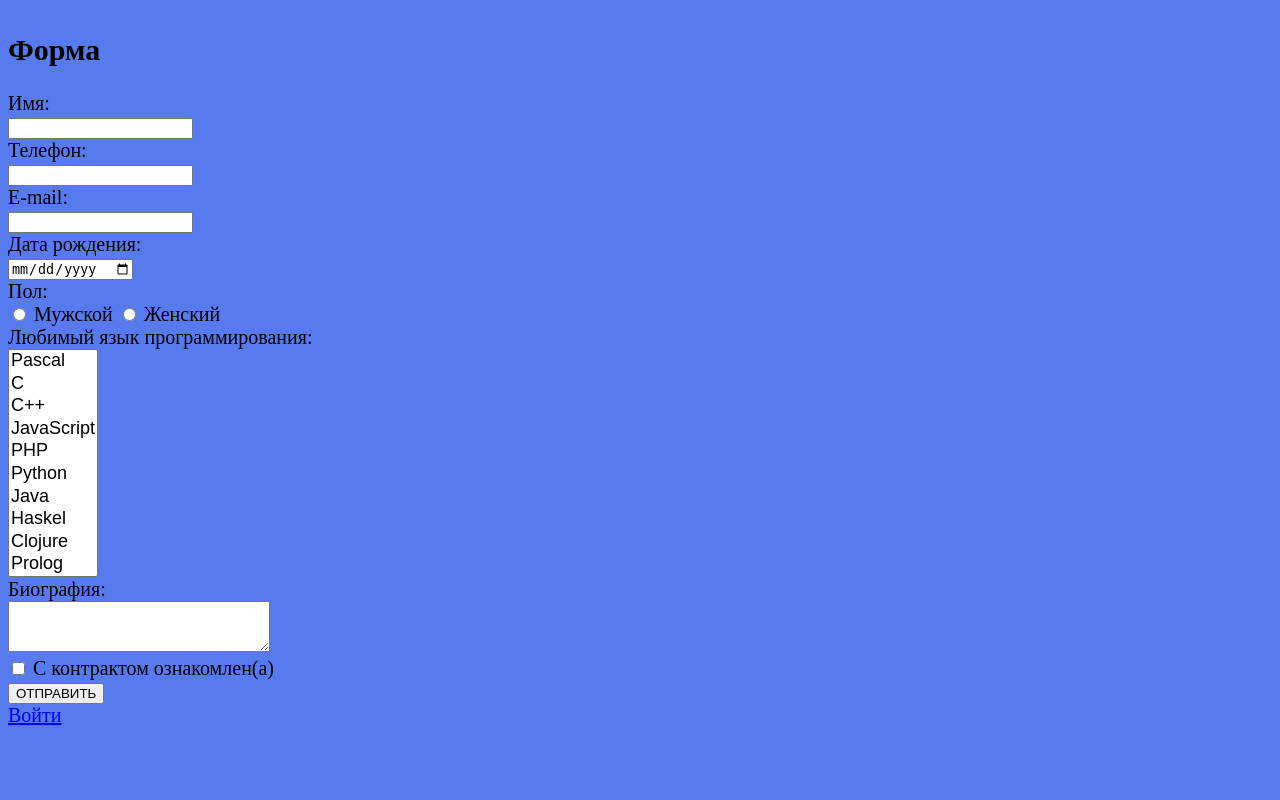
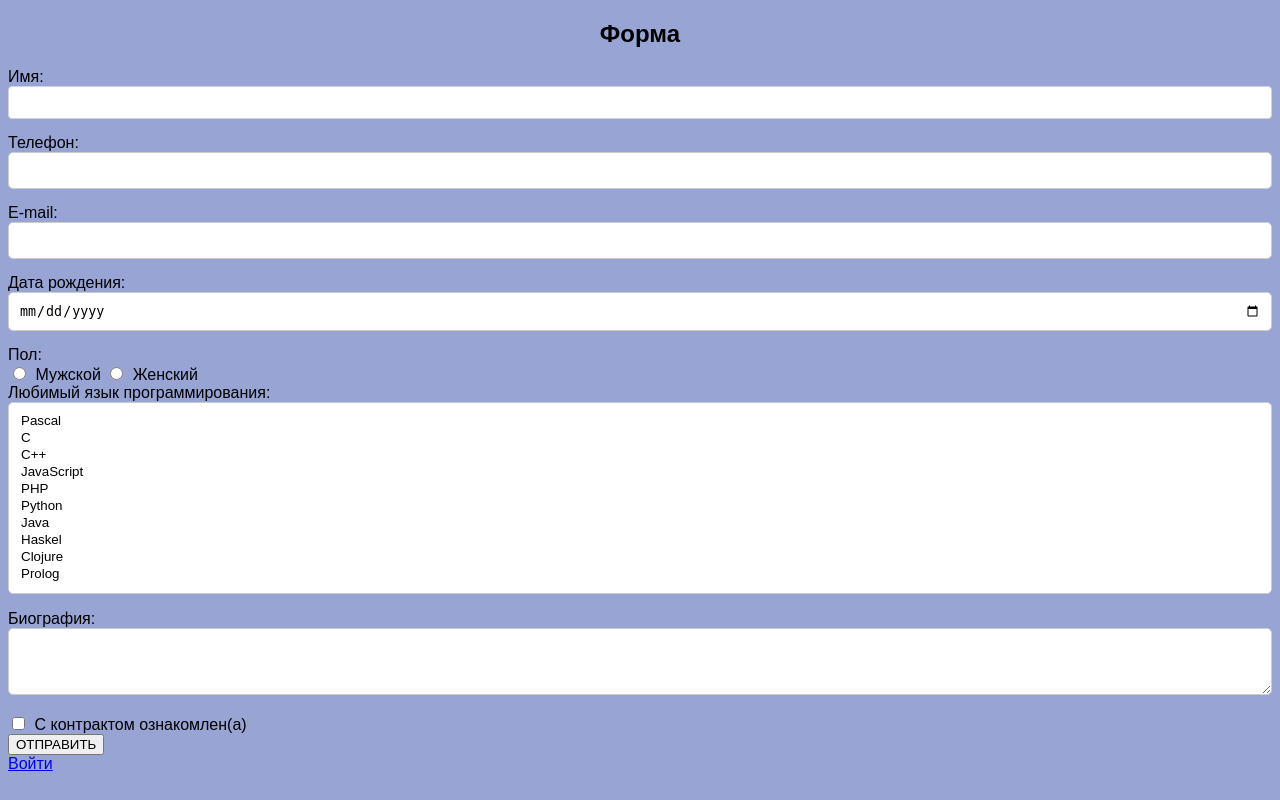
Before and after one commit to Kulikov22/WEB-2-semestr, a PHP site: page /PHP/form.php in a window 1280 px wide. Run offline with PHP 8.4, Linux system fonts and the light colour scheme; data that the repository does not hold is empty.

Commit message:
Update style.css

```diff
--- a/5/PHP/style.css
+++ b/5/PHP/style.css
@@ -1,63 +1,65 @@
 body {
-            font-size: 12px;
-            align-content: center;
-        }
+    font-family: Arial, sans-serif;
+    background-color: #97a4d4;;
+}
 
-        .fon1 {
-            width: 90%;
-            margin: auto;
-            background-color: #dbd18a;
-            border: 2px solid #000000;
-        }
+h2{text-align: center;}
 
-        .submit {
-            width: 100%;
-            display: flex;
-            justify-content: center;
-            align-items: center;
-            min-height: 80px;
-            text-transform: uppercase;
-            letter-spacing: 2px;
-            font-weight: 700;
-            border-radius: 20px;
-            background-color: rgb(0 0 0 / 72%);
-        }
+input[type="text"],
+input[type="tel"],
+input[type="email"],
+input[type="date"],
+textarea,
+select {
+    width: 100%;
+    padding: 10px;
+    margin-bottom: 15px;
+    border: 1px solid #ccc;
+    border-radius: 5px;
+    box-sizing: border-box;
+}
 
-        label {
-            overflow-wrap: break-word;
-        }
+input[type="radio"],
+input[type="checkbox"] {
+    margin-right: 5px;
+}
 
-        .w-50 {
-            width: 100% !important;
-            min-height: 30px;
-        }
+label {
+    font-weight: bold;
+}
 
-        option {
-            font-size: 20px;
-        }
+.submit {
+    padding: 10px 20px;
+    background-color: #390a59;
+    color: #fff;
+    border: none;
+    border-radius: 5px;
+    cursor: pointer;
+}
 
-        @media (min-width: 767px) {
-            body {
-                font-size: 20px;
-                background-color: #577aee;
-            }
+.submit:hover {
+    background-color: #ad00b3;
+}
+.error {
+    border-color: red;
+}
 
-            .fon1 {
-                width: 70%;
-            }
+input[name="names"] {
+    border: 1px solid #ced4da;
+    border-radius: 4px;
+    padding: 8px;
+    width: 100%;
+    box-sizing: border-box;
+    transition: border-color 0.15s ease-in-out, box-shadow 0.15s ease-in-out;
+}
 
-            .submit {
-                width: 50%;
-            }
+input[name="names"]:focus {
+    border-color: #80bdff;
+    outline: 0;
+    box-shadow: 0 0 0 0.2rem rgba(0, 123, 255, 0.25);
+}
 
-            option {
-                font-size: 18px;
-            }
 
-            .w-50 {
-                width: 50% !important;
-            }
-
-            .form_item {
-                padding-left: 30%;
-            }
+input[name="names"][names="error"] {
+    border-color: red;
+}
```
